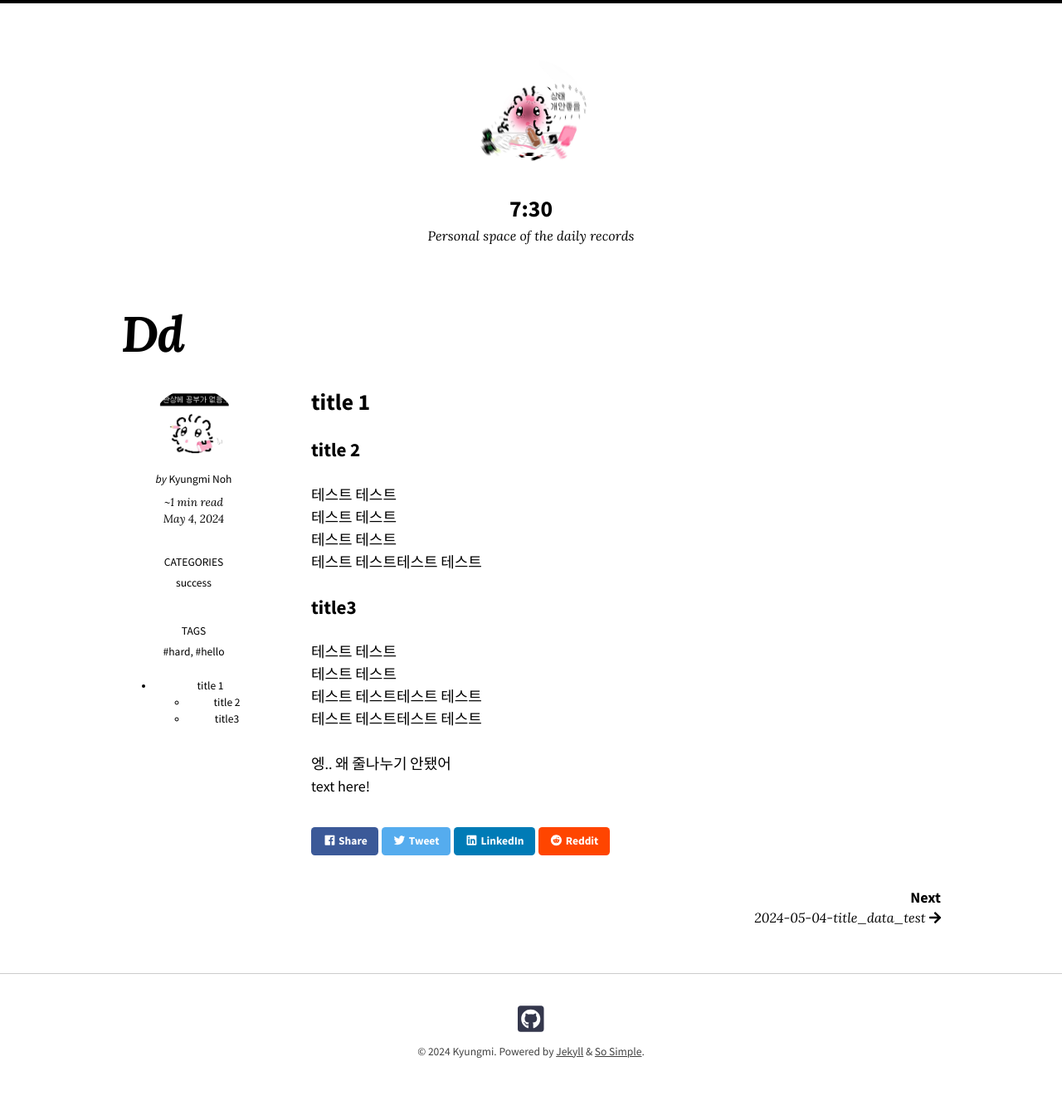
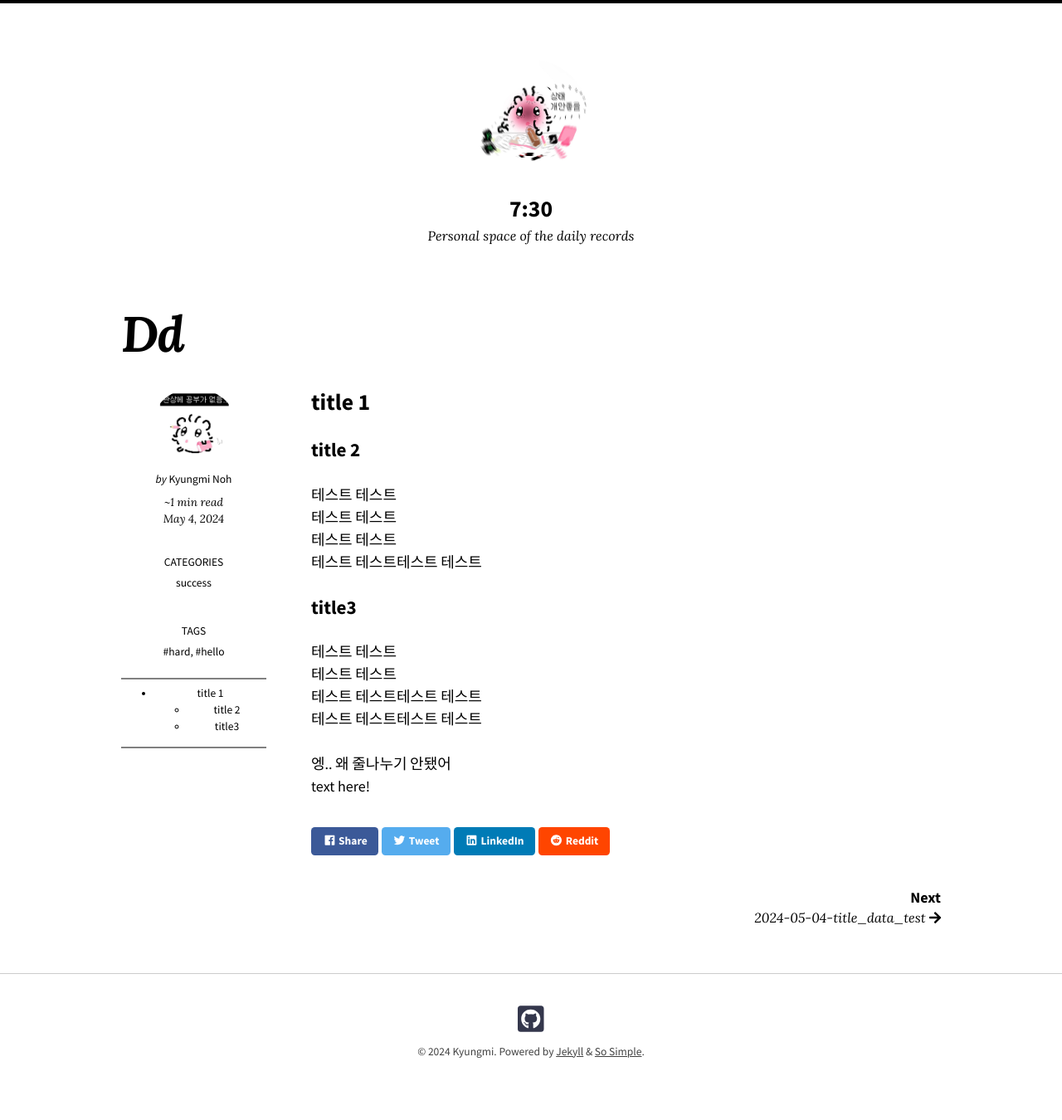
Before and after one commit to kmi-noh/kmi-noh.github.io, a Jekyll site: the page built from _posts/2024-05-04-dd.md, in a window 1280 px wide. Shown: the whole page at 83% size. Built offline with Jekyll 4.4.1, drawn with Linux system fonts in a browser that asks for light colours; nearby versions of some CDN libraries.

Commit message:
line add

```diff
--- a/_layouts/post.html
+++ b/_layouts/post.html
@@ -19,7 +19,9 @@ layout: default
         {% include page-author.html %}
         {% include page-categories.html %}
         {% include page-tags.html %}
+        <hr color="grey">
         {% include toc.html html=content %}
+        <hr color="grey">
 
       </div>
 
```
